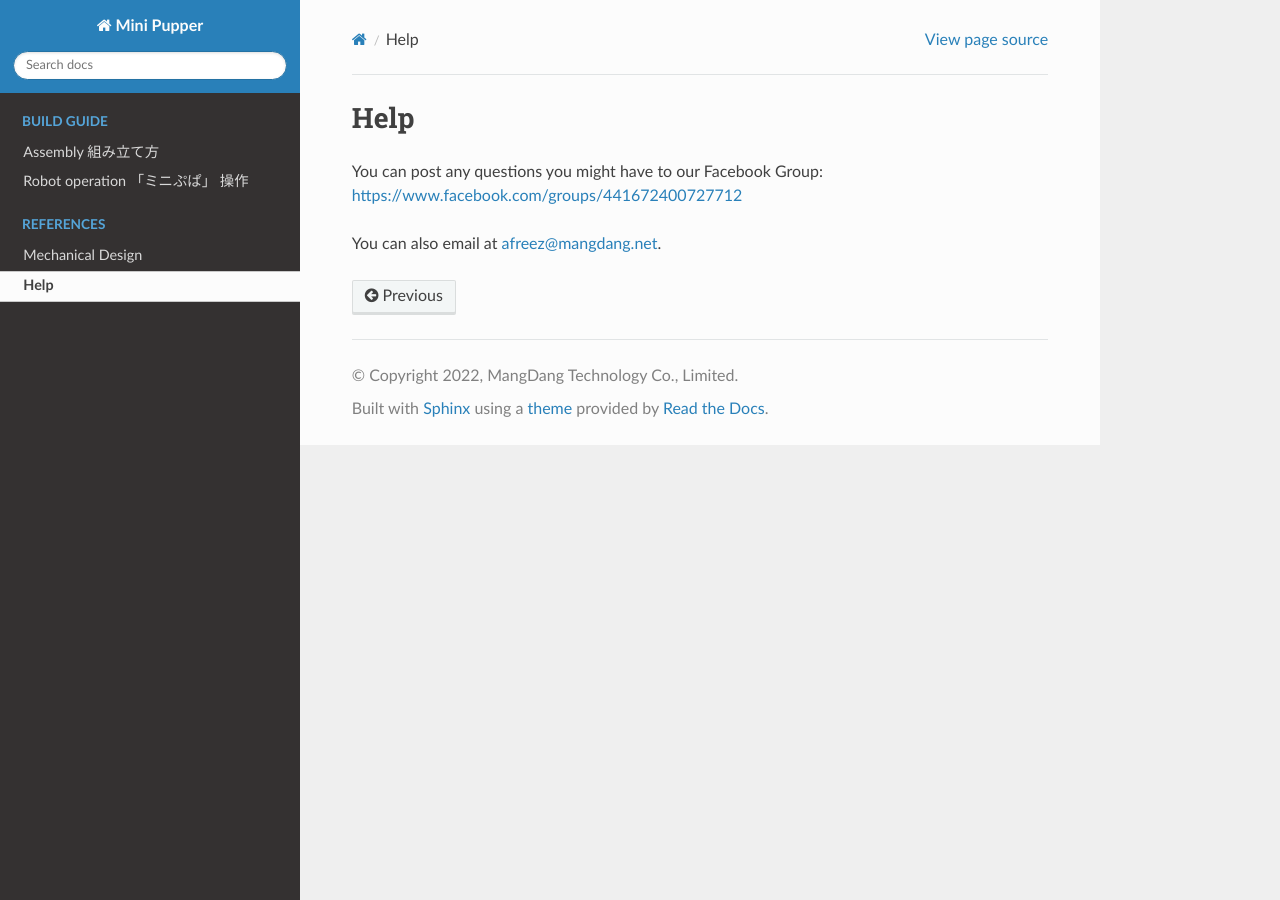
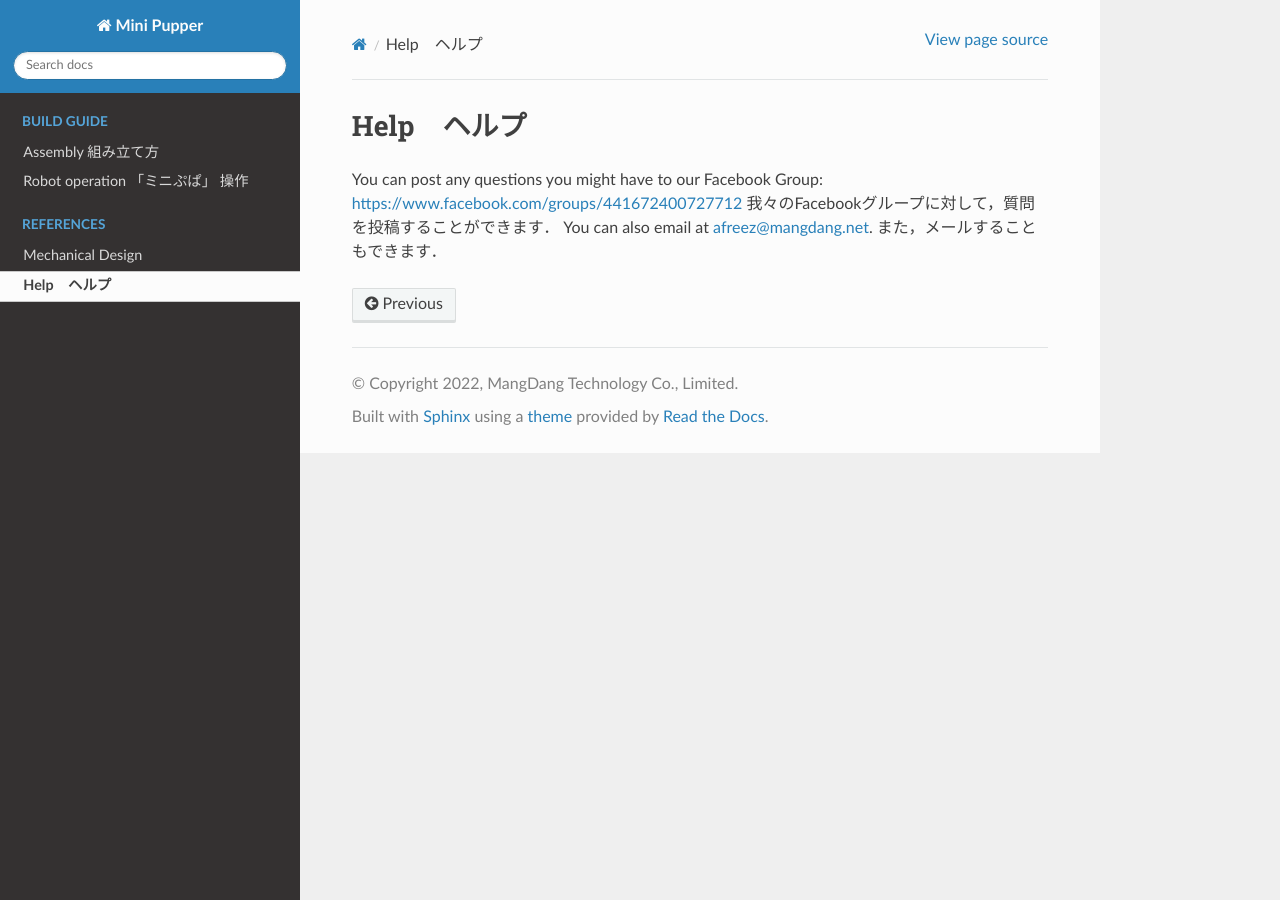
Before and after one commit to mangdangroboticsclub/MiniPupperDocs, a Sphinx documentation site: the page built from docs/reference/Help.rst, in a window 1280 px wide. Built offline with Sphinx 7.4.7 and the Read the Docs theme 2.0.0, drawn with Linux system fonts in a browser that asks for light colours.

Commit message:
Update Help.rst

```diff
--- a/docs/reference/Help.rst
+++ b/docs/reference/Help.rst
@@ -1,7 +1,8 @@
 ============
-Help
+Help　ヘルプ
 ============
 
 You can post any questions you might have to our Facebook Group: https://www.facebook.com/groups/441672400727712
-
+我々のFacebookグループに対して，質問を投稿することができます．
 You can also email at afreez@mangdang.net.
+また，メールすることもできます．
```
